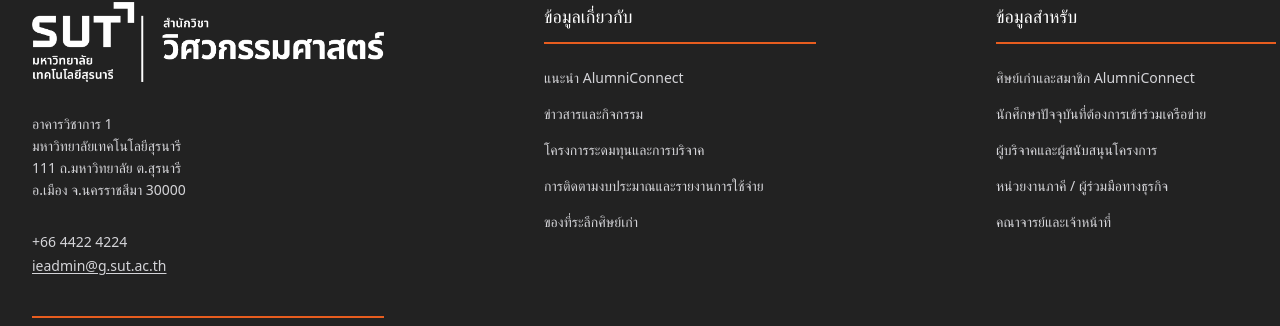
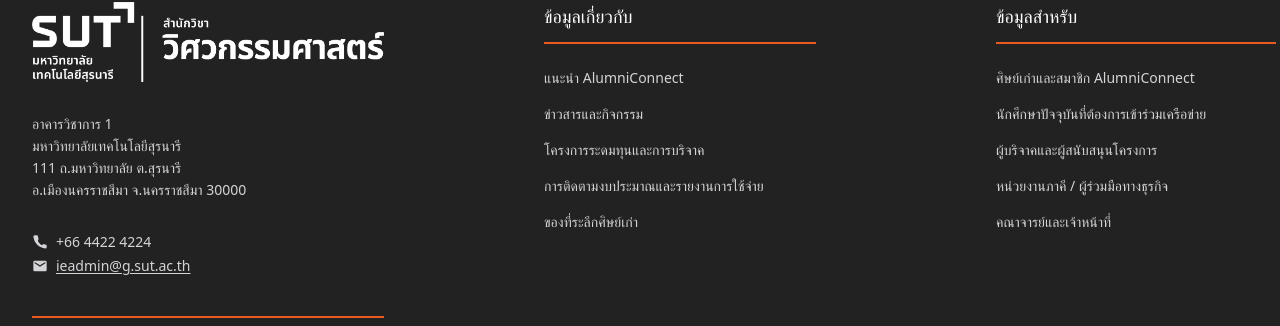
Before and after one commit to sut68/team02, a Next.js app: page / in a window 1280 px wide. Shown: the part 838-1164 px from the top of the page. Built offline with nearby package versions, Linux system fonts and the light colour scheme.

Commit message:
Edit Footer add address

```diff
--- a/app/components/layout/Footer.tsx
+++ b/app/components/layout/Footer.tsx
@@ -22,23 +22,40 @@ export default function Footer() {
             </div>
 
             {/* ที่อยู่ */}
-            <div className="space-y-0.5 text-sm text-zinc-300 mb-8">
+            <a
+              href="https://www.google.com/maps/place/School+of+Engineering+Suranaree+University+of+Technology/@14.879059,102.0165177,17z/data=!3m1!4b1!4m6!3m5!1s0x311eadd139e38b57:0x9f49a4738b9055cf!8m2!3d14.879059!4d102.0190926!16s%2Fg%2F11h06v1vbf?entry=ttu&g_ep=EgoyMDI1MTExMS4wIKXMDSoASAFQAw%3D%3D"
+              target="_blank"
+              rel="noreferrer noopener"
+              aria-label="Open School of Engineering SUT on Google Maps"
+              className="space-y-0.5 text-sm text-zinc-300 mb-8 block hover:text-white"
+            >
               <p>อาคารวิชาการ 1</p>
               <p>มหาวิทยาลัยเทคโนโลยีสุรนารี</p>
               <p>111 ถ.มหาวิทยาลัย ต.สุรนารี</p>
-              <p>อ.เมือง จ.นครราชสีมา 30000</p>
-            </div>
+              <p>อ.เมืองนครราชสีมา จ.นครราชสีมา 30000</p>
+            </a>
 
             {/* เบอร์ + เมล */}
             <div className="space-y-1 text-sm text-zinc-300 mb-10">
-              <a href="tel:+6644224224" className="hover:text-white block">
-                +66 4422 4224
+              <a
+                href="tel:+6644224224"
+                aria-label="Call +66 4422 4224"
+                className="flex items-center hover:text-white"
+              >
+                <svg className="h-4 w-4 mr-2" viewBox="0 0 24 24" fill="currentColor" xmlns="http://www.w3.org/2000/svg" aria-hidden="true">
+                  <path d="M22 16.92v3a2 2 0 0 1-2.18 2 19.86 19.86 0 0 1-8.63-3.07 19.5 19.5 0 0 1-6-6A19.86 19.86 0 0 1 2.08 4.18 2 2 0 0 1 4 2h3a2 2 0 0 1 2 1.72c.12.99.37 1.95.73 2.86a2 2 0 0 1-.45 2.11L8.91 10.91a16 16 0 0 0 6 6l1.22-1.22a2 2 0 0 1 2.11-.45c.9.36 1.87.61 2.86.73A2 2 0 0 1 22 16.92z" />
+                </svg>
+                <span>+66 4422 4224</span>
               </a>
               <a
-                href="mailto:jeadmin@g.sut.ac.th"
-                className="underline underline-offset-2 hover:text-white block"
+                href="mailto:ieadmin@g.sut.ac.th"
+                aria-label="Email ieadmin@g.sut.ac.th"
+                className="flex items-center underline underline-offset-2 hover:text-white"
               >
-                ieadmin@g.sut.ac.th
+                <svg className="h-4 w-4 mr-2" viewBox="0 0 24 24" fill="currentColor" xmlns="http://www.w3.org/2000/svg" aria-hidden="true">
+                  <path d="M20 4H4a2 2 0 0 0-2 2v12a2 2 0 0 0 2 2h16a2 2 0 0 0 2-2V6a2 2 0 0 0-2-2zm0 4-8 5-8-5V6l8 5 8-5v2z" />
+                </svg>
+                <span>ieadmin@g.sut.ac.th</span>
               </a>
             </div>
 
```
Also changed, not shown: app/lib/utils.ts (line endings or trailing spaces).
